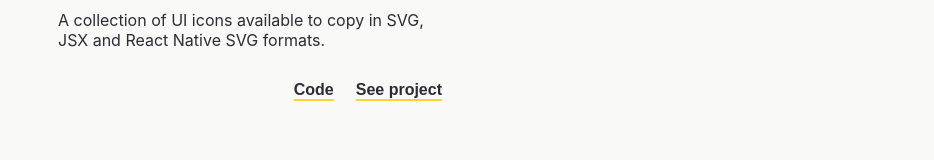
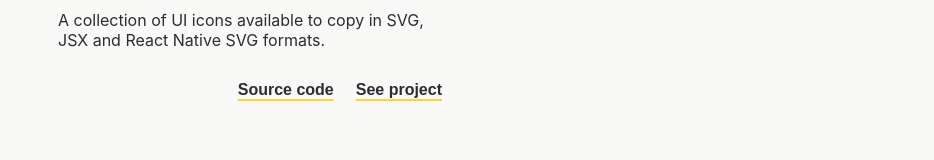
Before and after one commit to hamer0/portfolio, a React (Vite) app: page / in a window 1280 px wide. Shown: the part 1031-1191 px from the top of the page, without its empty margins (162-1096 px from the left). Built offline with nearby package versions, Linux system fonts and the light colour scheme.

Commit message:
modify highlight hover style

```diff
--- a/src/components/Button.css
+++ b/src/components/Button.css
@@ -34,12 +34,12 @@
     position: absolute;
     left: 0;
     width: 0%;
-    bottom: 4px;
+    bottom: 7px;
     transform-origin: 0 50%;
-    height: 20px;
+    height: 24px;
     z-index: -1;
 
-    rotate: -1.5deg;
+    rotate: -1deg;
 
     transition: none;
 }
--- a/src/components/Contact.css
+++ b/src/components/Contact.css
@@ -11,4 +11,28 @@
     text-underline-offset: 4px;
     font-weight: bold;
     cursor: pointer;
+
+    position: relative;
+    z-index: 1;
 }
+
+.contact__email::before {
+    content: '';
+    background-color: #FED237;
+    position: absolute;
+    left: -1%;
+    width: 0%;
+    bottom: -6px;
+    transform-origin: 0 50%;
+    height: 24px;
+    z-index: -1;
+
+    rotate: -1deg;
+
+    transition: none;
+}
+
+.contact__email:hover::before {
+    width: 102%;
+    transition: all .2s ease-in-out;
+}
--- a/src/components/PortfolioCard.tsx
+++ b/src/components/PortfolioCard.tsx
@@ -18,7 +18,7 @@
         </div>
 
         <span className="portfolio-card__buttons">
-            {data.code && <Button onclick={() => {window.open(data.code,'_blank')}}>Code</Button>}
+            {data.code && <Button onclick={() => {window.open(data.code,'_blank')}}>Source code</Button>}
             {data.view && <Button onclick={() => window.open(data.view,'_blank')}>See project</Button>}
         </span>
     </div>
```
